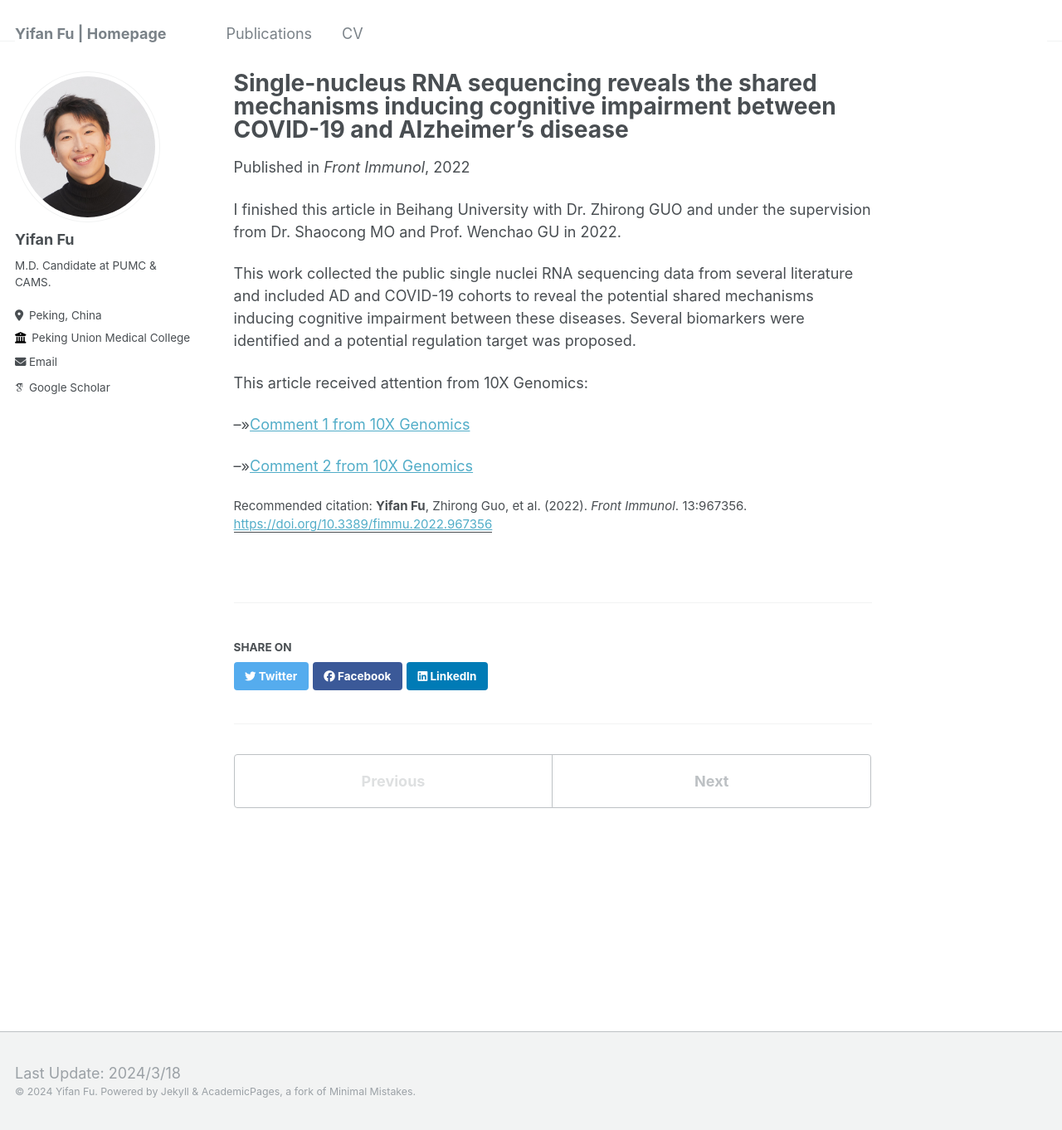
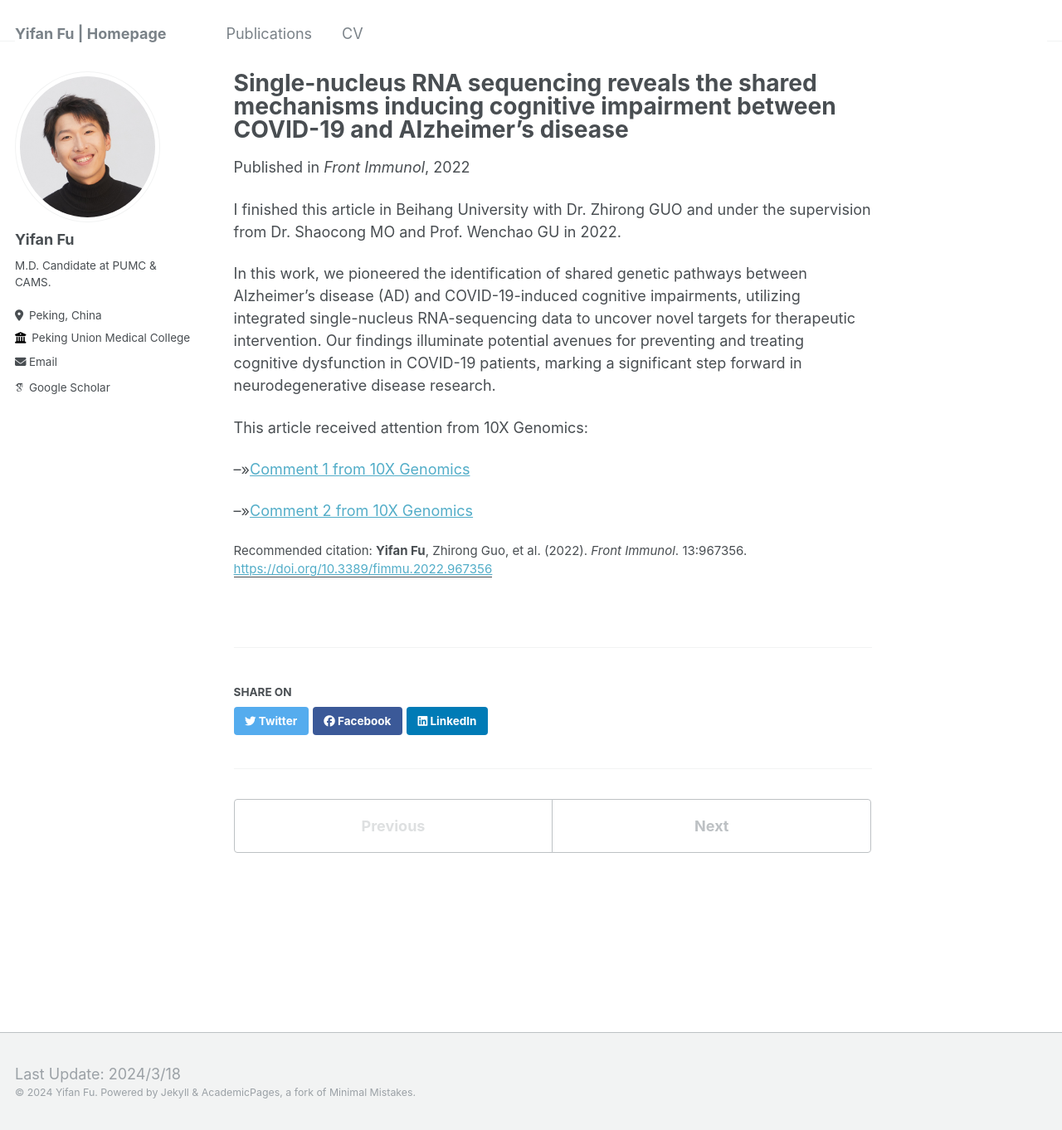
Before and after one commit to yifanfu01/yifanfu01.github.io, a Jekyll site: the page built from _publications/2022FII.md, in a window 1280 px wide and 1362 px high. Shown: the whole window at 83% size. Built offline with Jekyll 4.4.1, drawn with Linux system fonts in a browser that asks for light colours; some web fonts are replaced.

Commit message:
Update 2022FII.md

```diff
--- a/_publications/2022FII.md
+++ b/_publications/2022FII.md
@@ -11,7 +11,7 @@ citation: '<b>Yifan Fu</b>, Zhirong Guo, et al. (2022). <i>Front Immunol</i>. 13
 
 I finished this article in Beihang University with Dr. Zhirong GUO and under the supervision from Dr. Shaocong MO and Prof. Wenchao GU in 2022.
 
-This work collected the public single nuclei RNA sequencing data from several literature and included AD and COVID-19 cohorts to reveal the potential shared mechanisms inducing cognitive impairment between these diseases. Several biomarkers were identified and a potential regulation target was proposed.
+In this work, we pioneered the identification of shared genetic pathways between Alzheimer’s disease (AD) and COVID-19-induced cognitive impairments, utilizing integrated single-nucleus RNA-sequencing data to uncover novel targets for therapeutic intervention. Our findings illuminate potential avenues for preventing and treating cognitive dysfunction in COVID-19 patients, marking a significant step forward in neurodegenerative disease research.
 
 This article received attention from 10X Genomics:
 
```
